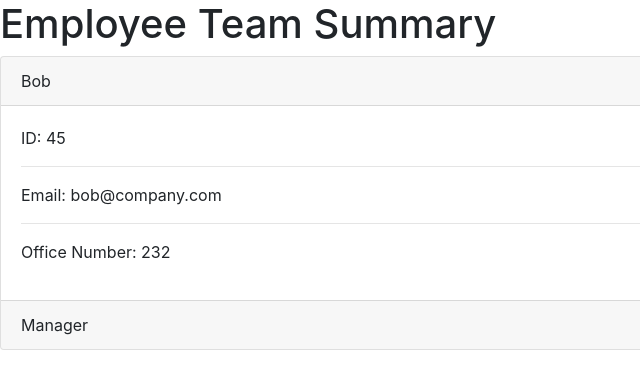
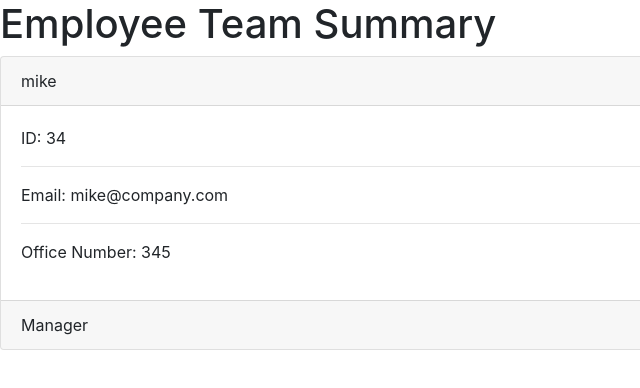
Before and after one commit to marktmcgraw/template-engine, a plain HTML site: page output/team.html in a window 1280 px wide. Shown: the full height of the page, 0-640 px from the left. Drawn offline with nearby package versions, Linux system fonts and the light colour scheme.

Commit message:
updated gif

```diff
--- a/output/team.html
+++ b/output/team.html
@@ -1 +1 @@
-<DOCTYPE! HTML><html><head><meta charset="UTF-8"><link rel = "stylesheet" type= "text/css" href="style.css"><link rel="stylesheet" href="https://stackpath.bootstrapcdn.com/bootstrap/4.3.1/css/bootstrap.min.css" integrity="sha384-ggOyR0iXCbMQv3Xipma34MD+dH/1fQ784/j6cY/iJTQUOhcWr7x9JvoRxT2MZw1T" crossorigin="anonymous"/><meta name="viewport" content="width=device-width, initial-scale=1.0"/> <meta http-equiv="X-UA-Compatible" content="ie=edge" /></head><body><header><h1 class="teamname"> Employee Team Summary </h1></header><container><div class="row"><div class="col"><div id="manager"><div class="card"><div class="card-header managerstyle">Bob</div><div class="card-body"><div class=content><p><span> ID: </span>45</p> <hr><p><span> Email: </span>bob@company.com</p> <hr><p><span> Office Number: </span>232</p></div></div><div class="card-footer managerstyle">Manager</div></div></div></div></div></div></container></body></html>
+<DOCTYPE! HTML><html><head><meta charset="UTF-8"><link rel = "stylesheet" type= "text/css" href="style.css"><link rel="stylesheet" href="https://stackpath.bootstrapcdn.com/bootstrap/4.3.1/css/bootstrap.min.css" integrity="sha384-ggOyR0iXCbMQv3Xipma34MD+dH/1fQ784/j6cY/iJTQUOhcWr7x9JvoRxT2MZw1T" crossorigin="anonymous"/><meta name="viewport" content="width=device-width, initial-scale=1.0"/> <meta http-equiv="X-UA-Compatible" content="ie=edge" /></head><body><header><h1 class="teamname"> Employee Team Summary </h1></header><container><div class="row"><div class="col"><div id="manager"><div class="card"><div class="card-header managerstyle">mike</div><div class="card-body"><div class=content><p><span> ID: </span>34</p> <hr><p><span> Email: </span>mike@company.com</p> <hr><p><span> Office Number: </span>345</p></div></div><div class="card-footer managerstyle">Manager</div></div></div></div></div></div></container></body></html>
```
Also changed, not shown: Assets/Template_Engine Demo.gif (added), Assets/employee-tracker.gif (deleted).
